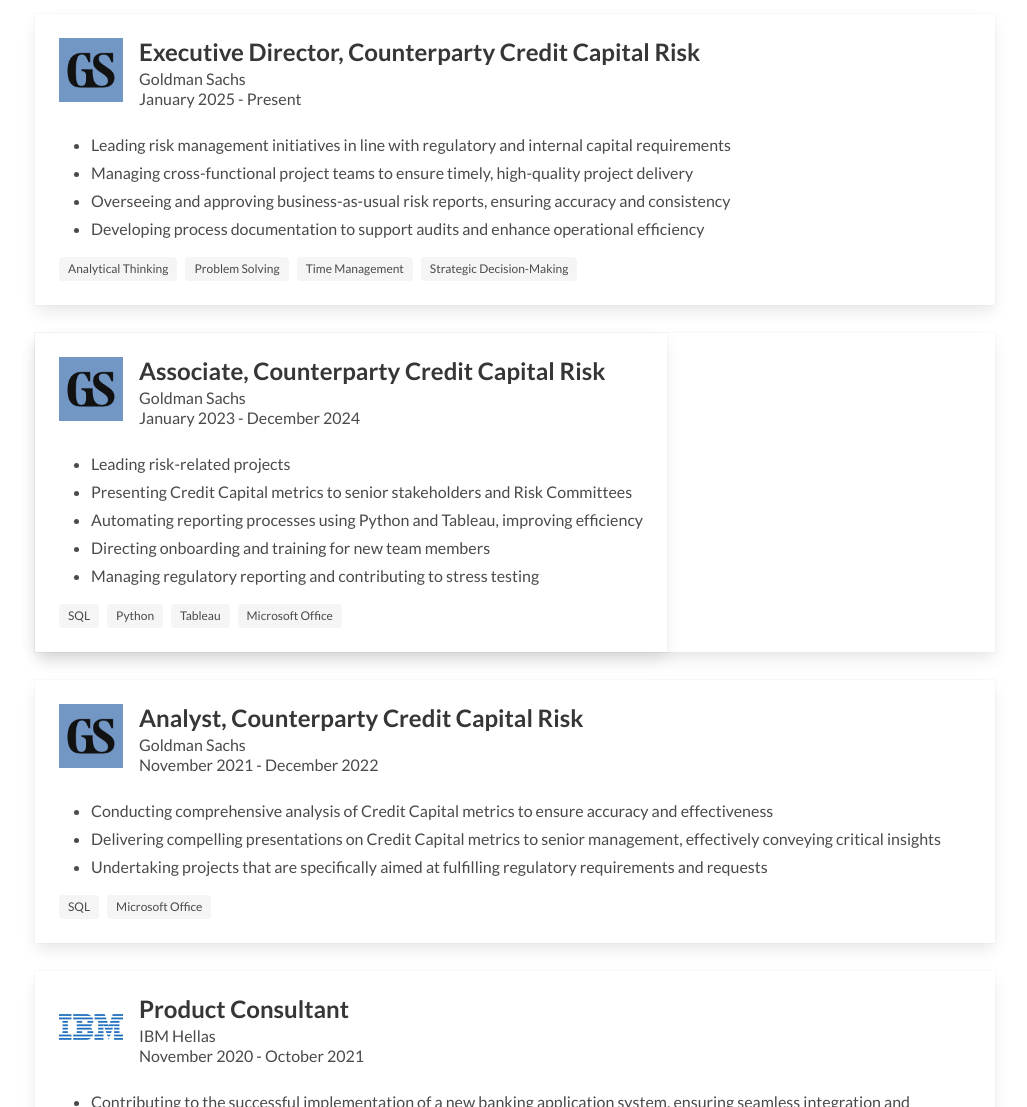
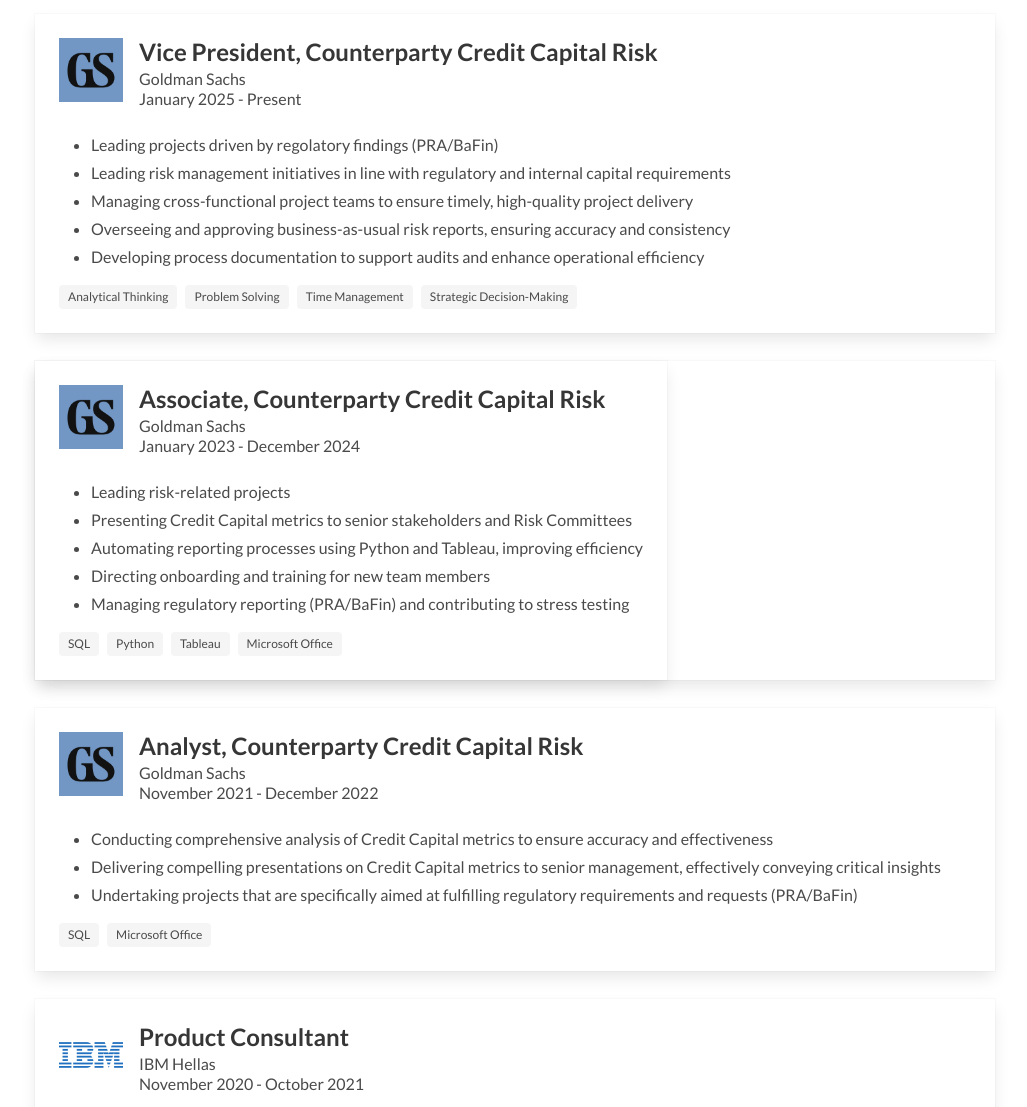
Before and after one commit to JohnMas95/JohnMas95.github.io, a plain HTML site: page index.html in a window 1280 px wide. Shown: the part 800-1907 px from the top of the page, without its empty margins (125-1152 px from the left). Drawn offline with Linux system fonts and the light colour scheme.

Commit message:
Update index.html

```diff
--- a/index.html
+++ b/index.html
@@ -69,7 +69,7 @@
               Ioannis Masouris
             </h1>
             <h2 class="subtitle">
-              Executive Director, Counterparty Credit Capital Risk
+              Vice President, Counterparty Credit Capital Risk
             </h2>
             <p>
               <a href="docs/resume.pdf" target="_blank" class="icon has-text-light">
@@ -107,7 +107,7 @@
               </figure>
             </div>
             <div class="media-content">
-              <p class="title is-4">Executive Director, Counterparty Credit Capital Risk</p>
+              <p class="title is-4">Vice President, Counterparty Credit Capital Risk</p>
               <p class="subtitle is-6">Goldman Sachs<br> <time datetime="2025-01">January
                   2025</time> -
                 <time>Present</time>
@@ -116,6 +116,7 @@
           </div>
           <div class="content">
             <ul>
+              <li>Leading projects driven by regolatory findings (PRA/BaFin)</li>
               <li>Leading risk management initiatives in line with regulatory and internal capital requirements</li>
               <li>Managing cross-functional project teams to ensure timely, high-quality project delivery</li>
               <li>Overseeing and approving business-as-usual risk reports, ensuring accuracy and consistency</li>
@@ -154,7 +155,7 @@
               <li>Presenting Credit Capital metrics to senior stakeholders and Risk Committees</li>
               <li>Automating reporting processes using Python and Tableau, improving efficiency</li>
               <li>Directing onboarding and training for new team members</li>
-              <li>Managing regulatory reporting and contributing to stress testing</li>
+              <li>Managing regulatory reporting (PRA/BaFin) and contributing to stress testing</li>
             </ul>
             <div class="tags">
               <span class="tag">SQL</span>
@@ -187,7 +188,7 @@
             <ul>
               <li>Conducting comprehensive analysis of Credit Capital metrics to ensure accuracy and effectiveness</li>
               <li>Delivering compelling presentations on Credit Capital metrics to senior management, effectively conveying critical insights</li>
-              <li>Undertaking projects that are specifically aimed at fulfilling regulatory requirements and requests</li>
+              <li>Undertaking projects that are specifically aimed at fulfilling regulatory requirements and requests (PRA/BaFin)</li>
             </ul>
             <div class="tags">
               <span class="tag">SQL</span>
```
